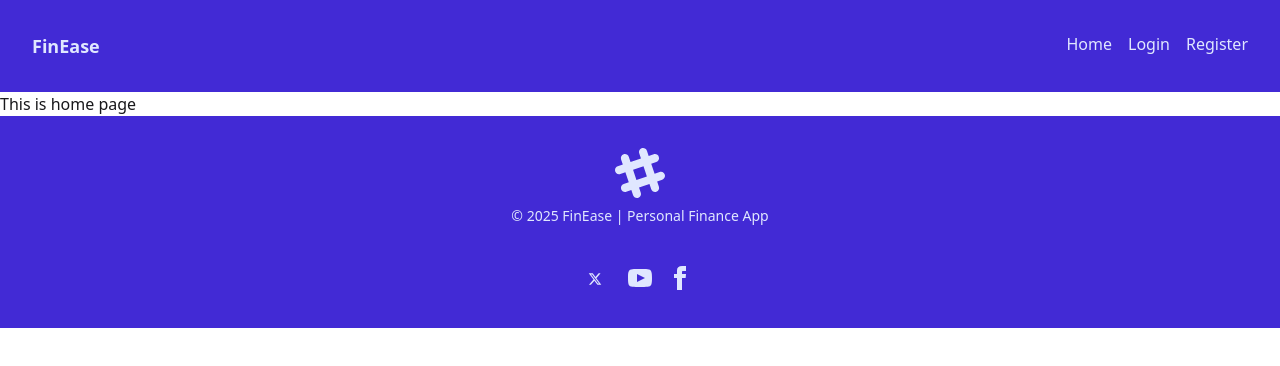
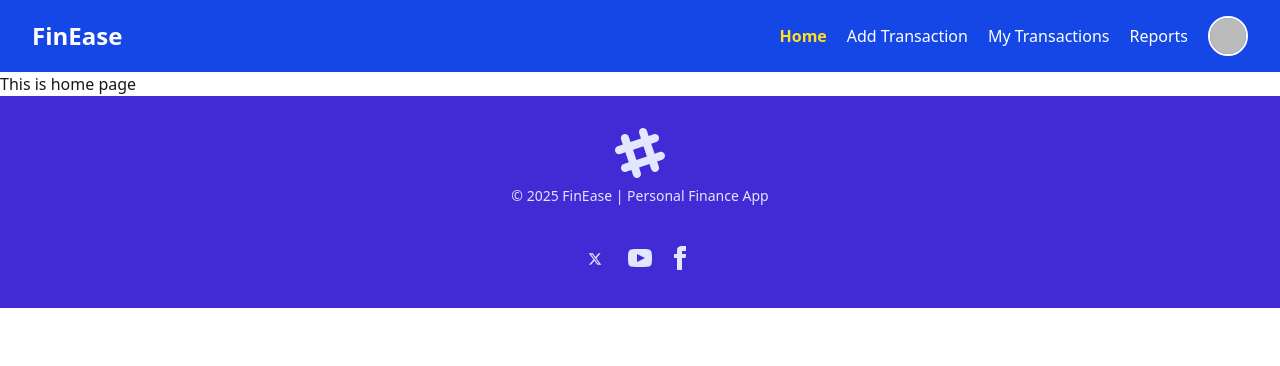
Before and after one commit to Ujjal-web/finance-client, a React (Vite) app: page / in a window 1280 px wide. Shown: the top 366 px of the page. Built offline with nearby package versions, Linux system fonts and the light colour scheme; no server answers; sample sign-in values are in the browser's storage.

Commit message:
functional navbar added with protected link

```diff
--- a/src/components/Header.jsx
+++ b/src/components/Header.jsx
@@ -1,14 +1,82 @@
-import React from 'react';
-import { Link } from 'react-router';
+import React, { useContext } from "react";
+import { Link, NavLink, useNavigate } from "react-router-dom";
+import { AuthContext } from "../context/AuthProvider";
+import Swal from "sweetalert2";
 
 const Header = () => {
+    const { user, logout } = useContext(AuthContext);
+    const navigate = useNavigate();
+
+    const handleLogout = () => {
+        logout()
+            .then(() => {
+                Swal.fire("Logged out", "You have been logged out successfully!", "success");
+                navigate("/");
+            })
+            .catch((error) => {
+                Swal.fire("Error", error.message, "error");
+            });
+    };
+
+    const linkStyle = ({ isActive }) =>
+        isActive ? "text-yellow-300 font-semibold" : "hover:text-yellow-200";
+
     return (
-        <header className="bg-primary text-primary-content flex justify-between p-8">
-            <h1 className="font-bold text-lg">FinEase</h1>
-            <nav className="flex gap-4">
-                <Link to="/">Home</Link>
-                <Link to="/login">Login</Link>
-                <Link to="/register">Register</Link>
+        <header className="bg-blue-700 text-white flex justify-between items-center px-8 py-4">
+
+            <Link to="/" className="font-bold text-2xl">
+                FinEase
+            </Link>
+
+
+            <nav className="flex items-center gap-5">
+                <NavLink to="/" className={linkStyle}>
+                    Home
+                </NavLink>
+                {user && (
+                    <>
+                        <NavLink to="/add-transaction" className={linkStyle}>
+                            Add Transaction
+                        </NavLink>
+                        <NavLink to="/my-transactions" className={linkStyle}>
+                            My Transactions
+                        </NavLink>
+                        <NavLink to="/reports" className={linkStyle}>
+                            Reports
+                        </NavLink>
+                    </>
+                )}
+
+                {!user ? (
+                    <>
+                        <NavLink to="/login" className={linkStyle}>
+                            Login
+                        </NavLink>
+                        <NavLink to="/register" className={linkStyle}>
+                            Signup
+                        </NavLink>
+                    </>
+                ) : (
+                    <div className="relative group">
+
+                        <img
+                            src={user.photoURL || "https://i.ibb.co/4VJkFhx/default-user.png"}
+                            alt="User"
+                            className="w-10 h-10 rounded-full cursor-pointer border-2 border-white"
+                        />
+
+                        <div className="absolute right-0 hidden group-hover:block bg-white text-black rounded-md shadow-lg w-48 p-3 z-10">
+                            <p className="font-semibold text-sm">{user.displayName || "User"}</p>
+                            <p className="text-xs text-gray-600 mb-2">{user.email}</p>
+                            <button
+                                onClick={handleLogout}
+                                className="w-full text-left px-3 py-2 bg-red-500 text-white rounded-md hover:bg-red-600"
+                            >
+                                Log out
+                            </button>
+                        </div>
+                    </div>
+                )}
             </nav>
         </header>
     );
--- /dev/null
+++ b/src/pages/AddTransaction.jsx
@@ -0,0 +1,11 @@
+import React from 'react';
+
+const AddTransaction = () => {
+    return (
+        <div>
+            This page for add transaction
+        </div>
+    );
+};
+
+export default AddTransaction;
--- /dev/null
+++ b/src/pages/MyTransaction.jsx
@@ -0,0 +1,11 @@
+import React from 'react';
+
+const MyTransaction = () => {
+    return (
+        <div>
+            This is for My Transaction
+        </div>
+    );
+};
+
+export default MyTransaction;
--- /dev/null
+++ b/src/pages/Reports.jsx
@@ -0,0 +1,11 @@
+import React from 'react';
+
+const Reports = () => {
+    return (
+        <div>
+            This page will show report.
+        </div>
+    );
+};
+
+export default Reports;
--- /dev/null
+++ b/src/router/PrivateRoute.jsx
@@ -0,0 +1,24 @@
+import { useContext } from "react";
+import { Navigate, useLocation } from "react-router-dom";
+import { AuthContext } from "../context/AuthProvider";
+
+const PrivateRoute = ({ children }) => {
+    const { user, loading } = useContext(AuthContext);
+    const location = useLocation();
+
+    if (loading) {
+        return (
+            <div className="flex justify-center items-center min-h-screen">
+                <span className="loading loading-spinner loading-lg text-blue-500"></span>
+            </div>
+        );
+    }
+
+    if (user) {
+        return children;
+    }
+
+    return <Navigate to="/login" state={{ from: location }} replace />;
+};
+
+export default PrivateRoute;
--- a/src/router/routes.jsx
+++ b/src/router/routes.jsx
@@ -3,7 +3,10 @@ import MainLayout from "../Layout/MainLayout";
 import Home from "../pages/Home";
 import Login from "../pages/Login";
 import Register from "../pages/Register";
-
+import AddTransaction from "../pages/AddTransaction";
+import Reports from "../pages/Reports";
+import MyTransaction from "../pages/MyTransaction";
+import PrivateRoute from "./PrivateRoute";
 
 export const router = createBrowserRouter([
     {
@@ -16,12 +19,40 @@ export const router = createBrowserRouter([
             },
             {
                 path: "/login",
-                element: <Login />
+                element: <Login />,
             },
             {
                 path: "/register",
-                element: <Register />
-            }
+                element: <Register />,
+            },
+            {
+                path: "/add-transaction",
+                element: (
+                    <PrivateRoute>
+                        <AddTransaction />
+                    </PrivateRoute>
+                ),
+            },
+            {
+                path: "/my-transactions",
+                element: (
+                    <PrivateRoute>
+                        <MyTransaction />
+                    </PrivateRoute>
+                ),
+            },
+            {
+                path: "/reports",
+                element: (
+                    <PrivateRoute>
+                        <Reports />
+                    </PrivateRoute>
+                ),
+            },
         ],
     },
+    {
+        path: "*",
+        element: <div className="text-center mt-20 text-xl">404 | Page Not Found</div>,
+    },
 ]);
```
